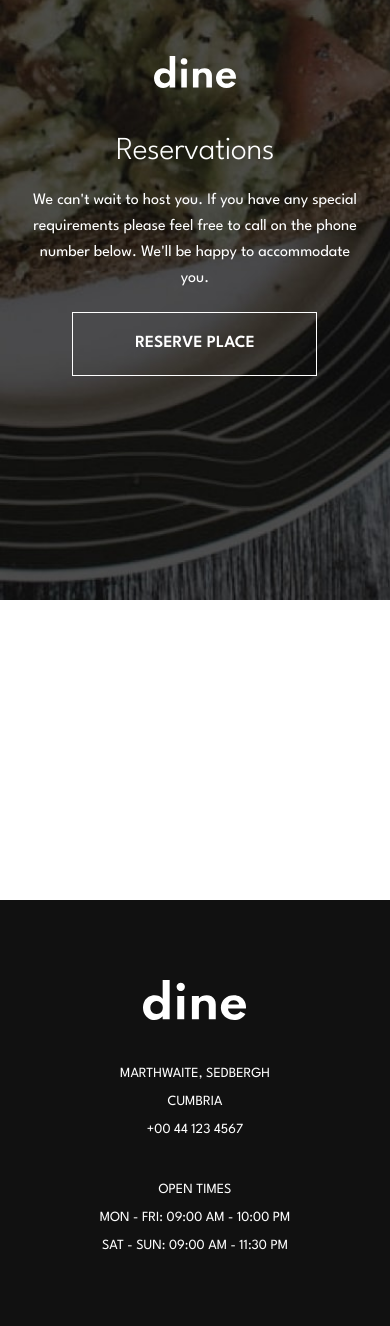
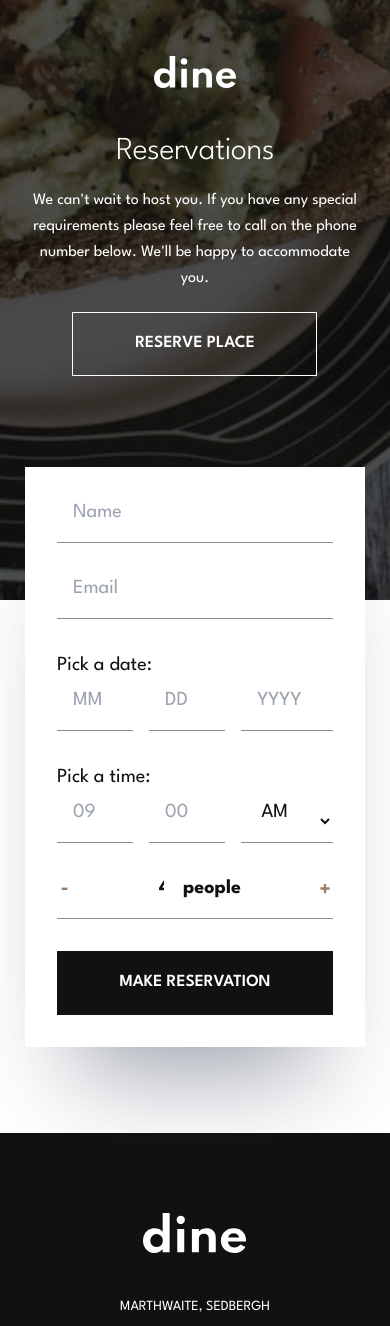
Before and after one commit to vanderms/dine-restaurant-website, an Angular app: page /booking in a window 390 px wide. Shown: the top 1326 px of the page. Built offline with nearby package versions, Linux system fonts and the light colour scheme.

Commit message:
feat: implement booking sectin mobile design

```diff
--- /dev/null
+++ b/src/app/components/forms/booking-form/booking-form.component.html
@@ -0,0 +1,120 @@
+<form [formGroup]="bookingForm" (ngSubmit)="onSubmit($event)" class="bg-neutral-50 p-8 flex flex-col gap-8
+shadow-card-xl
+">
+  <label>
+    <span class="sr-only">Name:</span>
+    <input type="text" class="booking-form-input" formControlName="name"
+      placeholder="Name">
+    <span>
+
+    </span>
+    <span *ngIf="isNameNotFilled()" class="booking-form-error-message">
+      Field is required
+    </span>
+  </label>
+  <label>
+    <span class="sr-only">Email:</span>
+    <input type="email" class="booking-form-input" formControlName="email"
+      placeholder="Email">
+    <span *ngIf="isEmailNotFilled()" class="booking-form-error-message">
+      Field is required
+    </span>
+    <span *ngIf="isValidEmail()" class="booking-form-error-message">
+      Invalid email
+    </span>
+  </label>
+  <fieldset>
+    <div class="grid grid-cols-1 gap-2">
+      <div>
+        <legend class="booking-form-legend">Pick a date:</legend>
+        <div *ngIf="isDateIncomplete()" class="booking-form-error-message">
+          Field is incomplete
+        </div>
+      </div>
+
+      <div class="grid grid-cols-[73fr,73fr,88fr] gap-4">
+        <label>
+          <span class="sr-only">Month:</span>
+          <input type="number" class="booking-form-input" formControlName="month"
+            placeholder="MM">
+        </label>
+        <label>
+          <span class="sr-only">day:</span>
+          <input type="number" class="booking-form-input" formControlName="day"
+            placeholder="DD">
+        </label>
+        <label>
+          <span class="sr-only">Year:</span>
+          <input type="number" class="booking-form-input" formControlName="year"
+            placeholder="YYYY">
+        </label>
+      </div>
+
+    </div>
+  </fieldset>
+
+  <fieldset>
+    <div class="grid grid-cols-1 gap-2">
+      <div>
+        <legend class="booking-form-legend">Pick a time:</legend>
+        <div *ngIf="isTimeIncomplete()" class="booking-form-error-message">
+          Field is incomplete
+        </div>
+      </div>
+
+      <div class="grid grid-cols-[73fr,73fr,88fr] gap-4">
+        <label>
+          <span class="sr-only">Hour:</span>
+          <input type="number" class="booking-form-input" formControlName="hour"
+            placeholder="09">
+        </label>
+        <label>
+          <span class="sr-only">Minutes:</span>
+          <input type="number" class="booking-form-input" formControlName="minutes"
+            placeholder="00">
+        </label>
+        <label>
+          <span class="sr-only">Period:</span>
+          <select formControlName="period" id="" class="booking-form-input">
+            <option value="AM">AM</option>
+            <option value="PM">PM</option>
+          </select>
+        </label>
+      </div>
+    </div>
+
+  </fieldset>
+
+  <div>
+    <div class="flex justify-between items-center h-11 pb-4 border-b border-[#8e8e8e]">
+      <button type="button" aria-label="remove person" (click)="removePerson()"
+        class="w-4 h-4 grid place-items-center">
+        <svg xmlns="http://www.w3.org/2000/svg" width="7" height="3">
+          <path fill="#9E7F66" d="M6.425 2.977V.601H.629v2.376z" />
+        </svg>
+      </button>
+      <div class="w-[4.5rem] grid grid-cols-[1.5rem,1fr]">
+        <label>
+          <span class="sr-only">People:</span>
+          <input type="number" formControlName="people" class="booking-form-people">
+        </label>
+        <span class="booking-form-people">people</span>
+      </div>
+      <button type="button" aria-label="add person" (click)="addPerson()"
+        class="w-4 h-4 grid place-items-center">
+        <svg xmlns="http://www.w3.org/2000/svg" width="10" height="11">
+          <path fill="#9E7F66"
+            d="M6.227 10.156V6.727h3.429V4.342H6.227V.913H3.842v3.429H.413v2.385h3.429v3.429z" />
+        </svg>
+      </button>
+    </div>
+    <div *ngIf="isPeopleNotFilled()" class="booking-form-error-message">
+      Field is required
+    </div>
+  </div>
+
+
+  <app-button-wrapper type="dark">
+    <input type="submit" value="MAKE RESERVATION" class="booking-form-input">
+  </app-button-wrapper>
+</form>
--- /dev/null
+++ b/src/app/components/forms/booking-form/booking-form.component.ts
@@ -0,0 +1,105 @@
+import { Component, OnInit } from '@angular/core';
+import { FormGroup, FormControl, Validators } from '@angular/forms';
+
+@Component({
+  selector: 'app-booking-form',
+  templateUrl: './booking-form.component.html',
+  styles: [],
+})
+export class BookingFormComponent implements OnInit {
+  bookingForm = new FormGroup({
+    name: new FormControl('', [Validators.required]),
+    email: new FormControl('', [Validators.required, Validators.email]),
+    day: new FormControl('', Validators.required),
+    month: new FormControl('', Validators.required),
+    year: new FormControl('', Validators.required),
+    hour: new FormControl('', Validators.required),
+    minutes: new FormControl('', Validators.required),
+    period: new FormControl('AM', Validators.required),
+    people: new FormControl('4', Validators.required),
+  });
+
+  constructor() {}
+
+  ngOnInit(): void {}
+
+  onSubmit(event: SubmitEvent) {
+    if (this.bookingForm.status === 'INVALID') {
+      this.bookingForm.markAllAsTouched();
+      event.preventDefault();
+    } else {
+      console.log(this.bookingForm.value);
+      this.bookingForm.reset();
+    }
+  }
+
+  addPerson(): void {
+    this.bookingForm.setValue({
+      ...this.bookingForm.value,
+      people: `${+this.bookingForm.value.people + 1}`,
+    });
+  }
+
+  removePerson(): void {
+    this.bookingForm.setValue({
+      ...this.bookingForm.value,
+      people: `${+this.bookingForm.value.people - 1}`,
+    });
+  }
+
+  isNameNotFilled(): boolean {
+    const name = this.bookingForm.get('name');
+    return (
+      name?.invalid &&
+      (name?.dirty || name?.touched) &&
+      name?.errors?.['required']
+    );
+  }
+
+  isValidEmail() {
+    const email = this.bookingForm.get('email');
+    return (
+      email?.invalid &&
+      (email?.dirty || email?.touched) &&
+      email?.errors?.['email']
+    );
+  }
+
+  isEmailNotFilled() {
+    const email = this.bookingForm.get('email');
+    return (
+      email?.invalid &&
+      (email?.dirty || email?.touched) &&
+      email?.errors?.['required']
+    );
+  }
+
+  isDateIncomplete() {
+    const day = this.bookingForm.get('day');
+    const year = this.bookingForm.get('year');
+    const month = this.bookingForm.get('month');
+    return (
+      (day?.invalid || year?.invalid || month?.invalid) &&
+      (day?.dirty || day?.touched) &&
+      (year?.dirty || year?.touched) &&
+      (month?.dirty || month?.touched)
+    );
+  }
+
+  isTimeIncomplete() {
+    const hour = this.bookingForm.get('hour');
+    const minutes = this.bookingForm.get('minutes');
+    const period = this.bookingForm.get('period');
+    return (
+      (hour?.invalid || minutes?.invalid || period?.invalid) &&
+      (hour?.dirty || hour?.touched) &&
+      (minutes?.dirty || minutes?.touched) &&
+      (period?.dirty || period?.touched)
+    );
+  }
+
+  isPeopleNotFilled() {
+    const people = this.bookingForm.get('people');
+    return people?.invalid && (people?.dirty || people?.touched);
+  }
+}
--- a/src/app/components/sections/booking-section/booking-section.component.html
+++ b/src/app/components/sections/booking-section/booking-section.component.html
@@ -1 +1,7 @@
-<p>booking-section works!</p>
+<section [attr.aria-labelledby]="titleId" class="relative z-10 mt-[5.6875rem] pb-[5.375rem]">
+  <div class="container">
+    <h2 [id]="titleId" class="sr-only">Make a Reservation</h2>
+    <app-booking-form></app-booking-form>
+  </div>
+
+</section>
--- a/src/app/components/sections/booking-section/booking-section.component.ts
+++ b/src/app/components/sections/booking-section/booking-section.component.ts
@@ -1,16 +1,17 @@
 import { Component, OnInit } from '@angular/core';
+import { UniqueIdService } from 'src/app/services/unique-id/unique-id.service';
 
 @Component({
   selector: 'app-booking-section',
   templateUrl: './booking-section.component.html',
-  styles: [
-  ]
+  styles: [],
 })
 export class BookingSectionComponent implements OnInit {
+  titleId: string = '';
 
-  constructor() { }
+  constructor(private uniqueId: UniqueIdService) {}
 
   ngOnInit(): void {
+    this.titleId = this.uniqueId.generate();
   }
-
 }
--- a/src/styles.css
+++ b/src/styles.css
@@ -151,3 +151,57 @@
     background-image: url("assets/patterns/pattern-curve-bottom-right.svg");
   }
 }
+
+@layer components {
+  .booking-form-input {
+    @apply w-full h-11 border-b;
+    border-color: #8e8e8e;
+    padding: 0 1rem 1rem;
+    font-size: 1.25rem;
+    line-height: 1;
+    color: theme(colors.neutral-800);
+  }
+
+  .booking-form-input.ng-invalid.ng-touched {
+    border-color: theme(colors.danger);
+    color: theme(colors.danger);
+  }
+
+  .booking-form-input.ng-invalid.ng-touched::placeholder {
+    color: theme(colors.danger);
+  }
+
+  .booking-form-input[type="submit"] {
+    padding: 0;
+  }
+
+  .booking-form-input[type="number"] {
+    appearance: textfield;
+  }
+
+  select.booking-form-input {
+    background-color: transparent;
+  }
+
+  .booking-form-legend {
+    color: theme(colors.neutral-800);
+    font-size: 1.25rem;
+    line-height: 1.75rem;
+  }
+
+  .booking-form-people {
+    font-size: 1.25rem;
+    font-weight: 700;
+    color: theme(colors.neutral-800);
+  }
+
+  input[type="number"].booking-form-people {
+    @apply w-5;
+    appearance: textfield;
+  }
+
+  .booking-form-error-message {
+    font-size: 0.75rem;
+    color: theme(colors.danger);
+  }
+}
```
Also changed, not shown: src/app/app.module.ts (+5 -2 lines).
